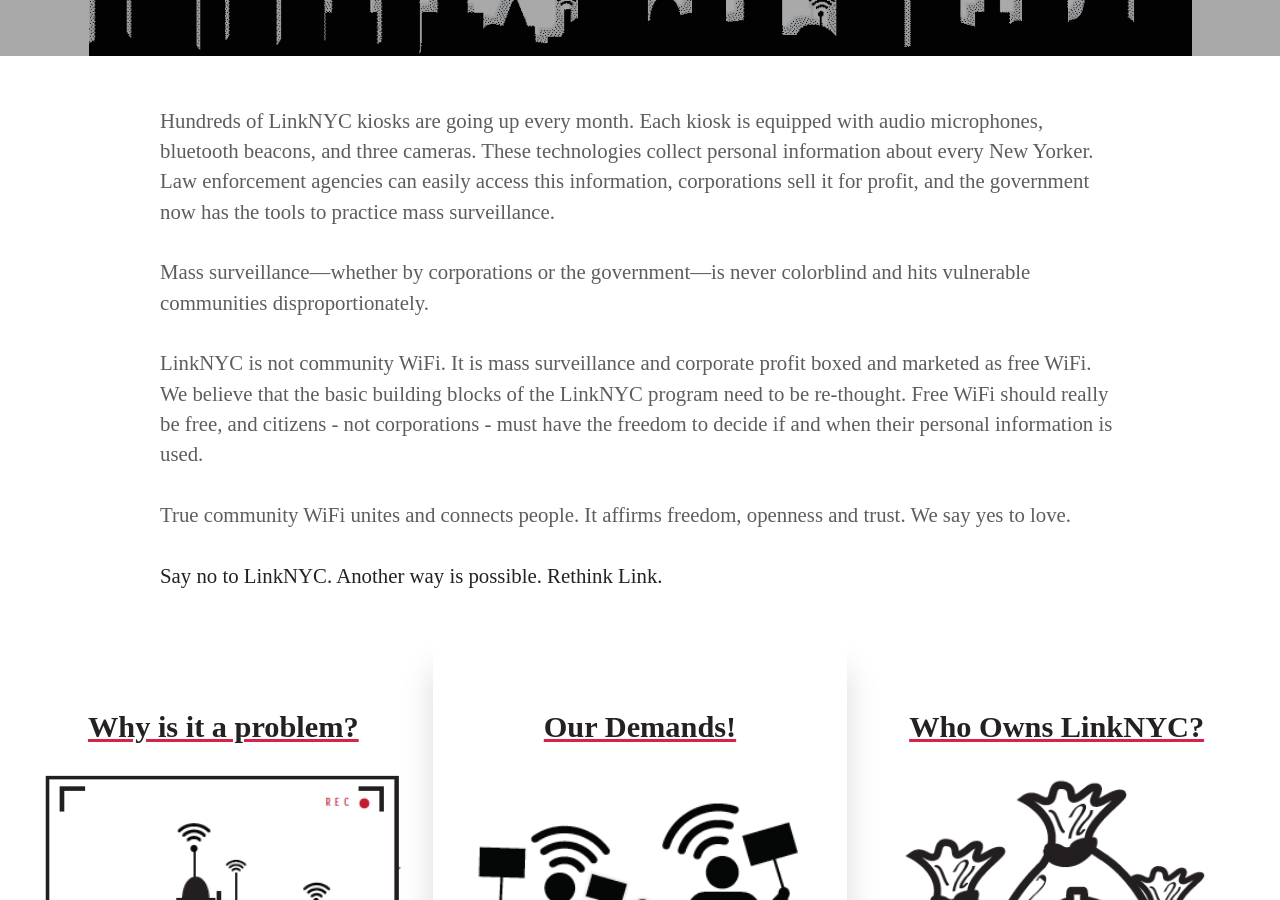
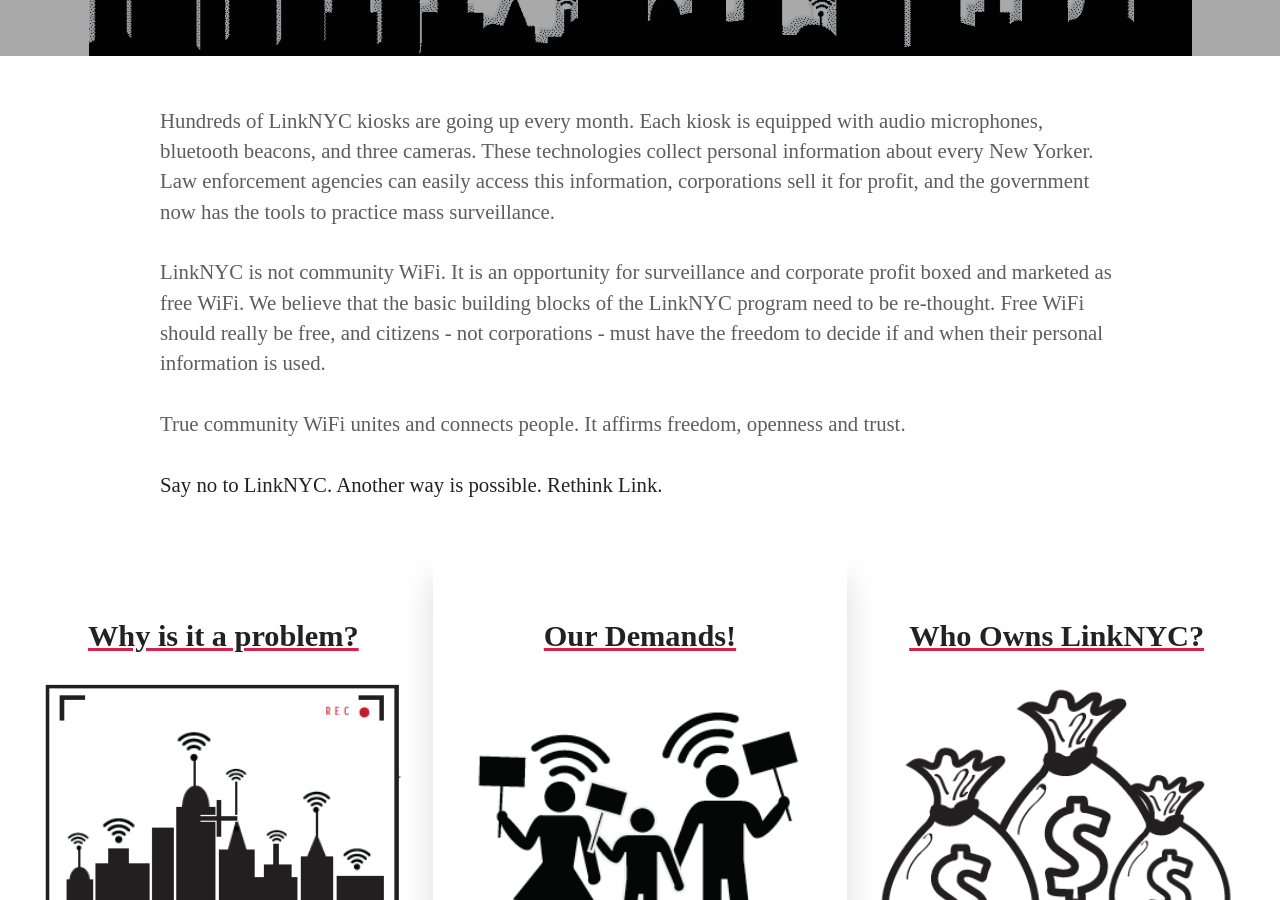
Before and after one commit to rethinklinknyc/rethinklinknyc.github.io, a Jekyll site: the page built from index.html, in a window 1280 px wide and 900 px high, scrolled down 452 px. Built offline with Jekyll 4.4.1, drawn with Linux system fonts in a browser that asks for light colours; some web fonts are replaced; the list of posts is cut into pages by our own code.

Commit message:
Update home_intro.html

```diff
--- a/_includes/home_intro.html
+++ b/_includes/home_intro.html
@@ -1,8 +1,7 @@
 Hundreds of LinkNYC kiosks are going up every month. Each kiosk is equipped with audio microphones, bluetooth beacons, and three cameras.  These technologies collect personal information about every New Yorker.  Law enforcement agencies can easily access this information, corporations sell it for profit, and the government now has the tools to practice mass surveillance.
 <br /><br />
-Mass surveillance&mdash;whether by corporations or the government&mdash;is never colorblind and hits vulnerable communities disproportionately.
-<br /><br />
-LinkNYC is not community WiFi. It is mass surveillance and corporate profit boxed and marketed as free WiFi.  We believe that the basic building blocks of the LinkNYC program need to be re-thought.  Free WiFi  should really be free, and citizens - not corporations - must have the freedom to decide if and when their personal information is used. <br /><br />
-True community WiFi unites and connects people. It affirms freedom, openness and trust. We say yes to love.
+
+LinkNYC is not community WiFi. It is an opportunity for surveillance and corporate profit boxed and marketed as free WiFi.  We believe that the basic building blocks of the LinkNYC program need to be re-thought.  Free WiFi  should really be free, and citizens - not corporations - must have the freedom to decide if and when their personal information is used. <br /><br />
+True community WiFi unites and connects people. It affirms freedom, openness and trust.
 <br/><br/>
 <strong>Say no to LinkNYC. Another way is possible. Rethink Link.</strong>
```
